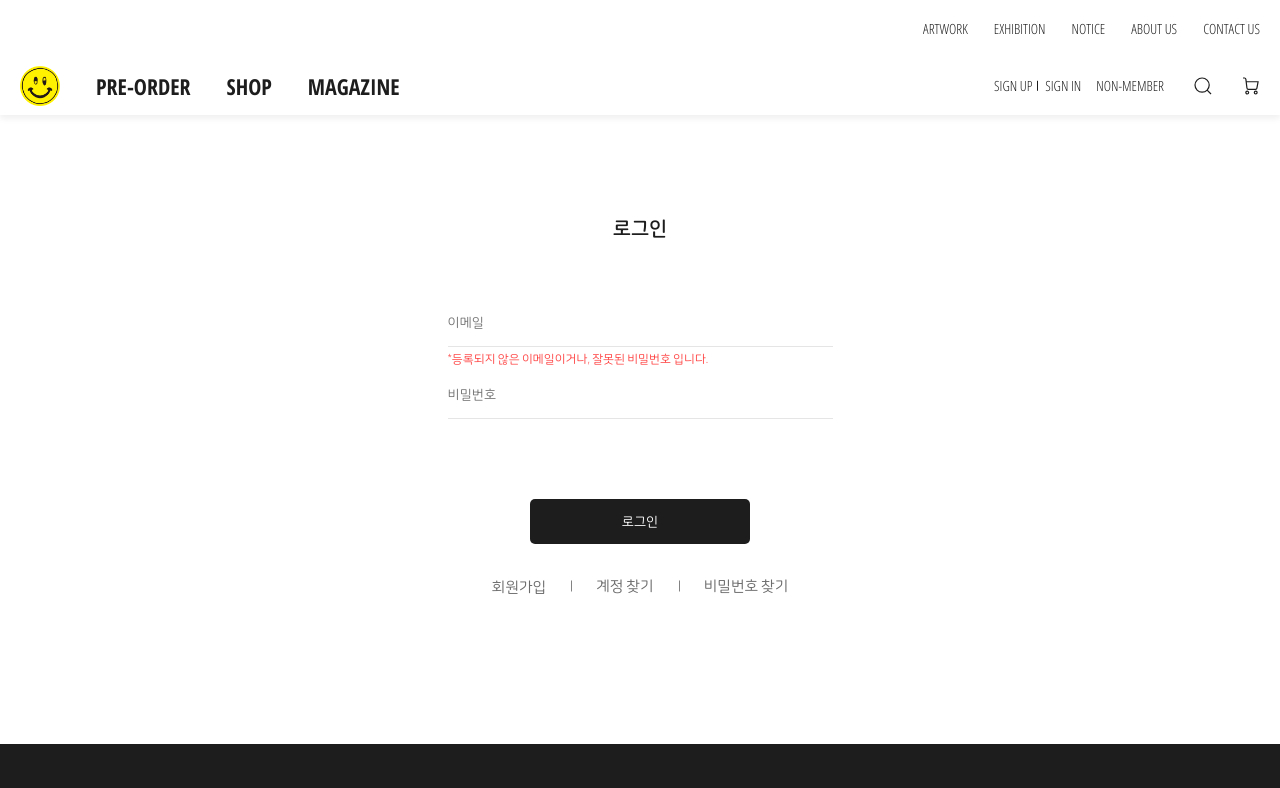
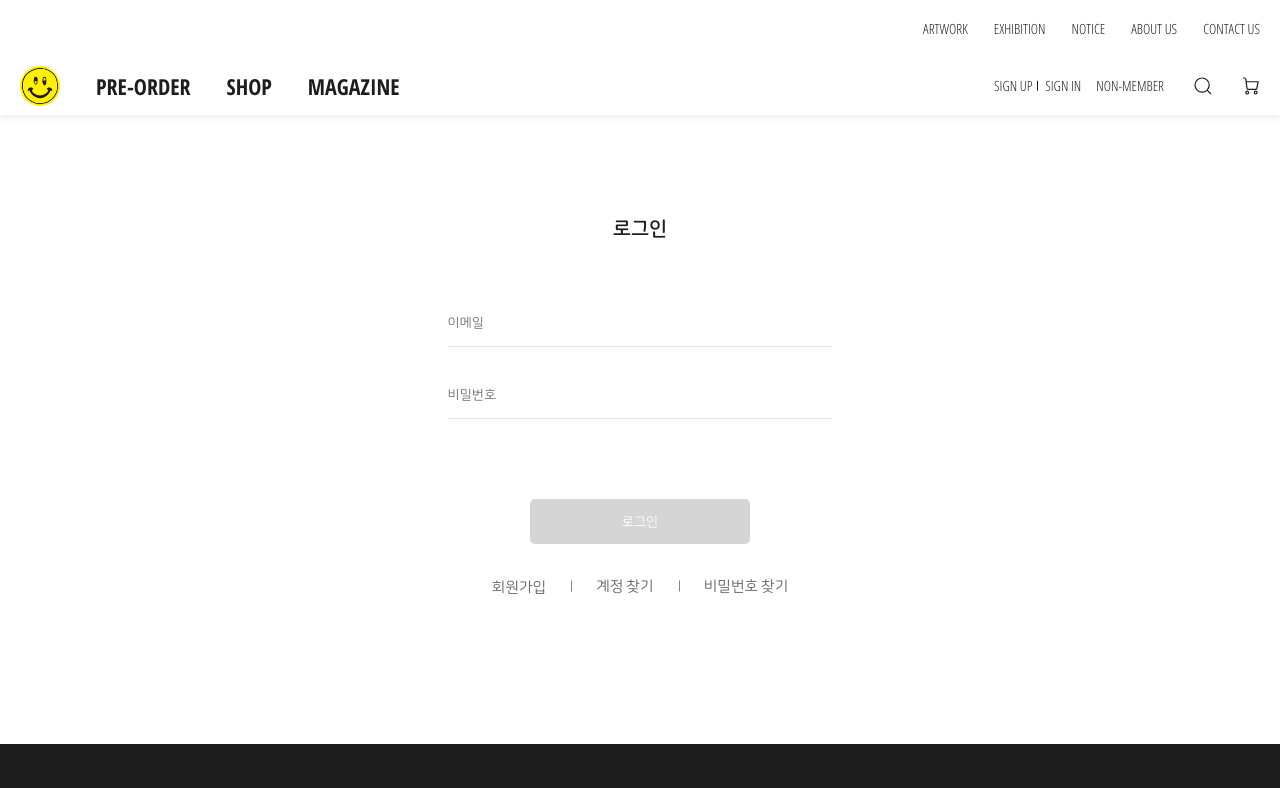
Before and after one commit to Kimustudio-RUFREE-j/kimu-client, a Next.js app: page /signin in a window 1280 px wide. Shown: the top 788 px of the page. Built offline with nearby package versions, Linux system fonts and the light colour scheme.

Commit message:
:truck: state 관리, 로그인 기능
auth state 관리 이름 변경, 로그인 기능 추가

```diff
--- a/src/context/signup.ts
+++ b/src/atom/auth.ts
@@ -11,7 +11,7 @@ interface SignupInfo {
   step: number;
 }
 
-export const defaultSignupState = {
+export const defaultSignupAtom = {
   email: null,
   password: null,
   userName: null,
@@ -22,7 +22,7 @@ export const defaultSignupState = {
   step: 0,
 };
 
-export const signupState = atom<SignupInfo>({
-  key: `signupState`,
-  default: defaultSignupState,
+export const signupAtom = atom<SignupInfo>({
+  key: `signupAtom`,
+  default: defaultSignupAtom,
 });
--- a/src/components/layout.tsx
+++ b/src/components/layout.tsx
@@ -4,7 +4,7 @@ import { useRecoilState } from 'recoil';
 import HeaderPc from '@/components/header_pc';
 import Modal from '@/components/modal/index';
 
-import { modalAtom } from '@/context/modal';
+import { modalAtom } from '@/atom/modal';
 
 export default function Layout({ children }) {
   const [modalState, setModalState] = useRecoilState(modalAtom);
--- a/src/components/modal/confirmModal.tsx
+++ b/src/components/modal/confirmModal.tsx
@@ -1,6 +1,6 @@
 import React from 'react';
 import { useRecoilState } from 'recoil';
-import { modalAtom } from '@/context/modal';
+import { modalAtom } from '@/atom/modal';
 
 type ConfirmModalProps = {
   id: number;
--- a/src/components/modal/index.tsx
+++ b/src/components/modal/index.tsx
@@ -1,7 +1,7 @@
 import React from 'react';
 import { useRecoilState } from 'recoil';
 import Portal from '@/components/modal/portal';
-import { modalAtom } from '@/context/modal';
+import { modalAtom } from '@/atom/modal';
 
 export default function Modal() {
   const [modalState, setModalState] = useRecoilState(modalAtom);
--- a/src/components/signup/agree.tsx
+++ b/src/components/signup/agree.tsx
@@ -1,6 +1,6 @@
 import React, { useState } from 'react';
 import { useRecoilState } from 'recoil';
-import { signupState } from '@/context/signup';
+import { signupAtom } from '@/atom/auth';
 
 import { containerCss } from '@/styles/common';
 import { signupCss } from '@/styles/auth';
@@ -8,7 +8,7 @@ import { signupCss } from '@/styles/auth';
 import { privacyPolicy, termsAndConditions } from '@/constants';
 
 export default function Agree() {
-  const [signup, setSignup] = useRecoilState(signupState);
+  const [signup, setSignup] = useRecoilState(signupAtom);
   const [agreePp, setAgreePp] = useState(false);
   const [agreeTnc, setAgreeTnc] = useState(false);
   const agreeAll = agreePp && agreeTnc;
--- a/src/components/signup/basicInfo.tsx
+++ b/src/components/signup/basicInfo.tsx
@@ -1,6 +1,6 @@
 import React, { useEffect, useState } from 'react';
 import { useRecoilState } from 'recoil';
-import { signupState } from '@/context/signup';
+import { signupAtom } from '@/atom/auth';
 
 import dayjs from 'dayjs';
 import duration from 'dayjs/plugin/duration';
@@ -13,7 +13,7 @@ import 'react-modern-calendar-datepicker/lib/DatePicker.css';
 dayjs.extend(duration);
 
 export default function BasicInfo() {
-  const [signup, setSignup] = useRecoilState(signupState);
+  const [signup, setSignup] = useRecoilState(signupAtom);
   const [basicInfo, setBasicInfo] = useState({
     userName: ``,
     birth: {
--- a/src/components/signup/emailSignup.tsx
+++ b/src/components/signup/emailSignup.tsx
@@ -1,6 +1,6 @@
 import React, { useState } from 'react';
 import { useRecoilState } from 'recoil';
-import { signupState } from '@/context/signup';
+import { signupAtom } from '@/atom/auth';
 
 import { validateEmail, validatePwd } from '@/utils/validation';
 
@@ -8,7 +8,7 @@ import { containerCss } from '@/styles/common';
 import { signupCss } from '@/styles/auth';
 
 export default function EmailSignup() {
-  const [signup, setSignup] = useRecoilState(signupState);
+  const [signup, setSignup] = useRecoilState(signupAtom);
   const [signupInfo, setSignupInfo] = useState({
     email: ``,
     pwd: ``,
--- a/src/components/signup/pickIssues.tsx
+++ b/src/components/signup/pickIssues.tsx
@@ -1,8 +1,8 @@
 import React, { useState } from 'react';
 import { useRecoilState } from 'recoil';
 
-import { signupState } from '@/context/signup';
-import { modalAtom } from '@/context/modal';
+import { signupAtom } from '@/atom/auth';
+import { modalAtom } from '@/atom/modal';
 
 import ConfirmModal from '@/components/modal/confirmModal';
 
@@ -16,7 +16,7 @@ interface Issue {
 }
 
 export default function PickIssues() {
-  const [signup, setSignup] = useRecoilState(signupState);
+  const [signup, setSignup] = useRecoilState(signupAtom);
   let issuesList: Issue[] = [
     { id: 0, title: `장애인` },
     { id: 1, title: `환경` },
--- a/src/pages/signin.tsx
+++ b/src/pages/signin.tsx
@@ -1,7 +1,7 @@
-import React from 'react';
+import React, { useState } from 'react';
 import Link from 'next/link';
 import { useRecoilState } from 'recoil';
-import { signupState, defaultSignupState } from '@/context/signup';
+import { signupAtom, defaultSignupAtom } from '@/atom/auth';
 
 import HeaderMb from '@/components/header_mb';
 import Footer from '@/components/footer';
@@ -10,9 +10,29 @@ import { onlyPc, containerCss } from '@/styles/common';
 import { signinCss } from '@/styles/auth';
 
 export default function Signin() {
-  const [signup, setSignup] = useRecoilState(signupState);
+  const [signup, setSignup] = useRecoilState(signupAtom);
+  const [signin, setSignin] = useState({
+    email: ``,
+    pwd: ``,
+    validateSignin: ``,
+  });
+  const { email, pwd, validateSignin } = signin;
+
   const onClickSignup = () => {
-    setSignup({ ...defaultSignupState });
+    setSignup({ ...defaultSignupAtom });
+  };
+
+  const onChangeSignin = (e: any) => {
+    const { name, value } = e.target;
+    setSignin({ ...signin, [name]: value });
+  };
+
+  const onSubmitSignin = (e: any) => {
+    e.preventDefault();
+    setSignin({
+      ...signin,
+      validateSignin: `*등록되지 않은 이메일이거나, 잘못된 비밀번호 입니다.`,
+    });
   };
 
   return (
@@ -21,13 +41,29 @@ export default function Signin() {
       <div css={[containerCss, signinCss]}>
         <div className="signin">
           <h2>로그인</h2>
-          <form>
-            <input placeholder="이메일" />
-            <p className="signin-noti">
-              *등록되지 않은 이메일이거나, 잘못된 비밀번호 입니다.
-            </p>
-            <input placeholder="비밀번호" />
-            <button type="submit">로그인</button>
+          <form onSubmit={onSubmitSignin} noValidate>
+            <input
+              name="email"
+              type="email"
+              placeholder="이메일"
+              value={email}
+              onChange={onChangeSignin}
+            />
+            <p className="signin-noti">{validateSignin}</p>
+            <input
+              name="pwd"
+              type="password"
+              placeholder="비밀번호"
+              value={pwd}
+              onChange={onChangeSignin}
+            />
+            <button
+              className={email !== `` && pwd !== `` ? `fill` : ``}
+              type="submit"
+              disabled={email === `` || pwd === ``}
+            >
+              로그인
+            </button>
           </form>
           <ul>
             <li>
--- a/src/pages/signup.tsx
+++ b/src/pages/signup.tsx
@@ -1,6 +1,6 @@
 import React from 'react';
 import { useRecoilState } from 'recoil';
-import { signupState } from '@/context/signup';
+import { signupAtom } from '@/atom/auth';
 
 import HeaderMb from '@/components/header_mb';
 import Footer from '@/components/footer';
@@ -12,7 +12,7 @@ import PickIssues from '@/components/signup/pickIssues';
 import { onlyPc } from '@/styles/common';
 
 export default function Signup() {
-  const [signup, setSignup] = useRecoilState(signupState);
+  const [signup, setSignup] = useRecoilState(signupAtom);
 
   let currentPage = null;
   if (signup.step === 0) {
--- a/src/styles/auth.ts
+++ b/src/styles/auth.ts
@@ -36,7 +36,12 @@ export const signinCss = css`
         padding: 16px 10px;
         box-sizing: border-box;
         border-radius: 5px;
-        background-color: #1d1d1d;
+        background-color: #d5d5d5;
+        cursor: not-allowed;
+        &.fill {
+          background-color: #1d1d1d;
+          cursor: pointer;
+        }
       }
     }
   }
```
Also changed, not shown: src/atom/modal.ts (renamed from src/context/modal.ts).
